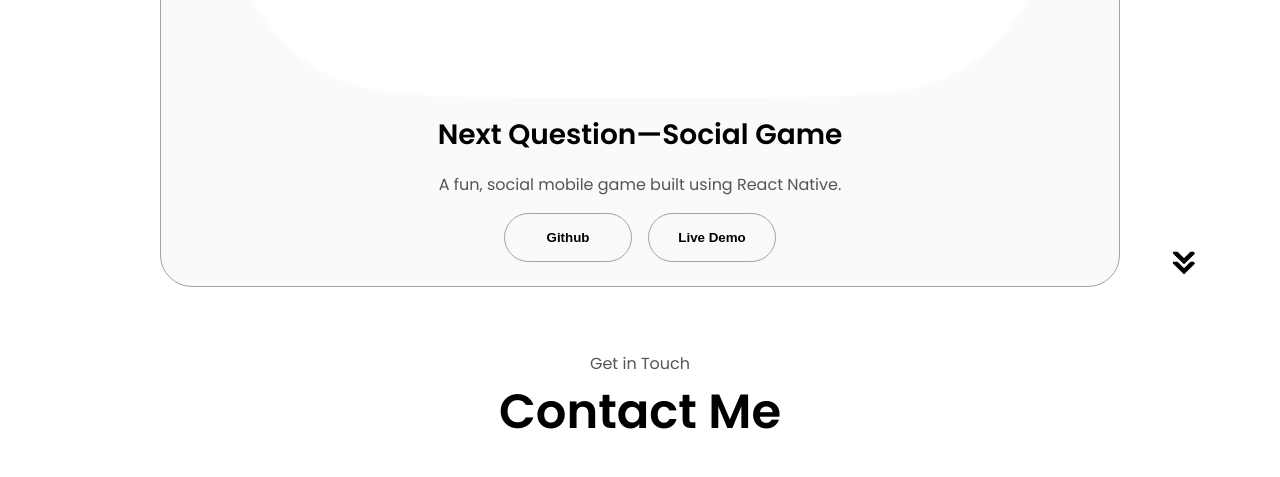
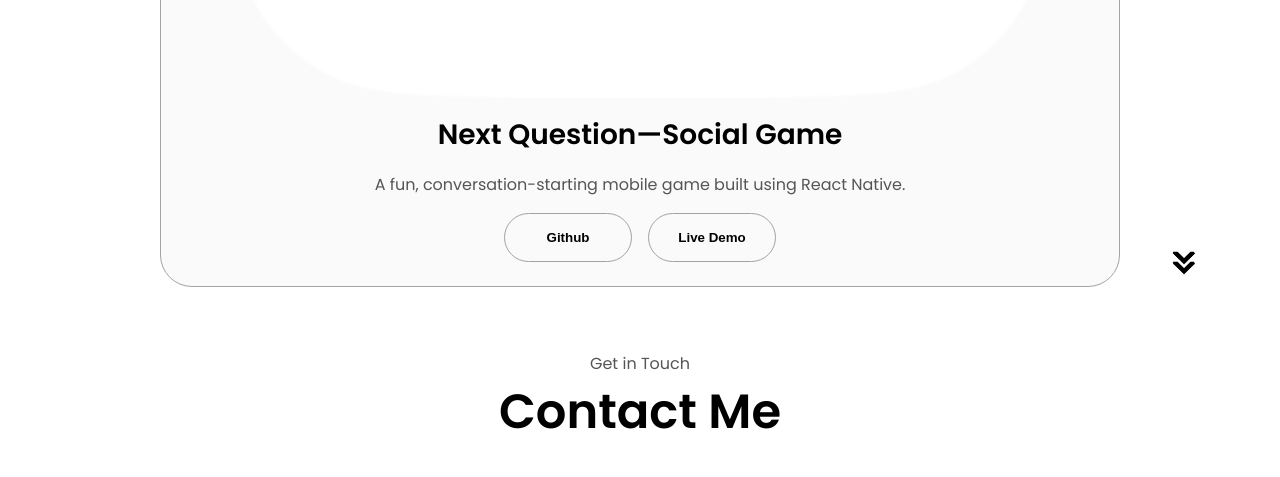
Before and after one commit to kizido/Personal-Website, a plain HTML site: page index.html in a window 1280 px wide. Shown: the part 3983-4460 px from the top of the page. Drawn offline with Linux system fonts and the light colour scheme.

Commit message:
giftro description change

```diff
--- a/index.html
+++ b/index.html
@@ -344,7 +344,7 @@
               Next Question—Social Game
             </h2>
             <p class="experience-sub-description">
-              A fun, social mobile game built using React Native.
+              A fun, conversation-starting mobile game built using React Native.
             </p>
             <div class="btn-container">
               <button
```
